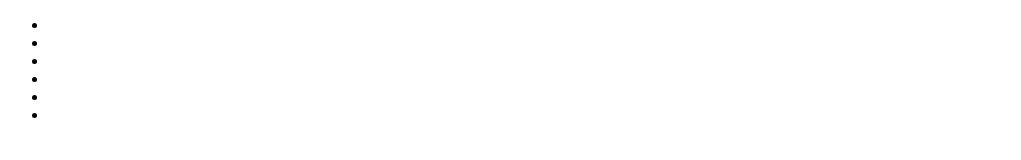
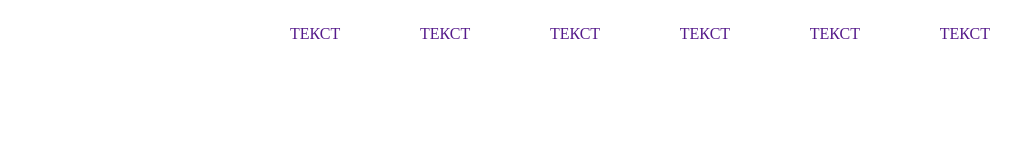
Before and after one commit to scrimmy-ru/home-test, a plain HTML site: page index.html in a window 1280 px wide. Shown: the whole page, without its empty margins (0-1021 px from the left). Drawn offline with Linux system fonts and the light colour scheme.

Commit message:
внёс изменения в css

```diff
--- a/css/style.css
+++ b/css/style.css
@@ -0,0 +1,29 @@
+body {
+    margin: 0;
+    padding: 0;
+}
+
+.header {
+    margin: auto;
+    width: 100%;
+    max-width: 750px;
+    height: auto;
+}
+
+.header > ul {
+    display: flex;
+    flex-flow: row;
+    flex-wrap: wrap;
+    flex: 20px;
+    justify-content: space-between;
+    margin: 10px;
+    padding: 15px;
+}
+
+.header > ul > li{
+    list-style: none;
+}
+
+a {
+    text-decoration: none;
+}
--- a/index.html
+++ b/index.html
@@ -11,22 +11,22 @@
         <div class="header">
             <ul>
                 <li><a href="">
-
+                    ТЕКСТ
                 </a></li>
                 <li><a href="">
-
+                    ТЕКСТ
                 </a></li>
                 <li><a href="">
-
+                    ТЕКСТ
                 </a></li>
                 <li><a href="">
-
+                    ТЕКСТ
                 </a></li>
                 <li><a href="">
-
+                    ТЕКСТ
                 </a></li>
                 <li><a href="">
-
+                    ТЕКСТ
                 </a></li>
             </ul>
         </div>
```
